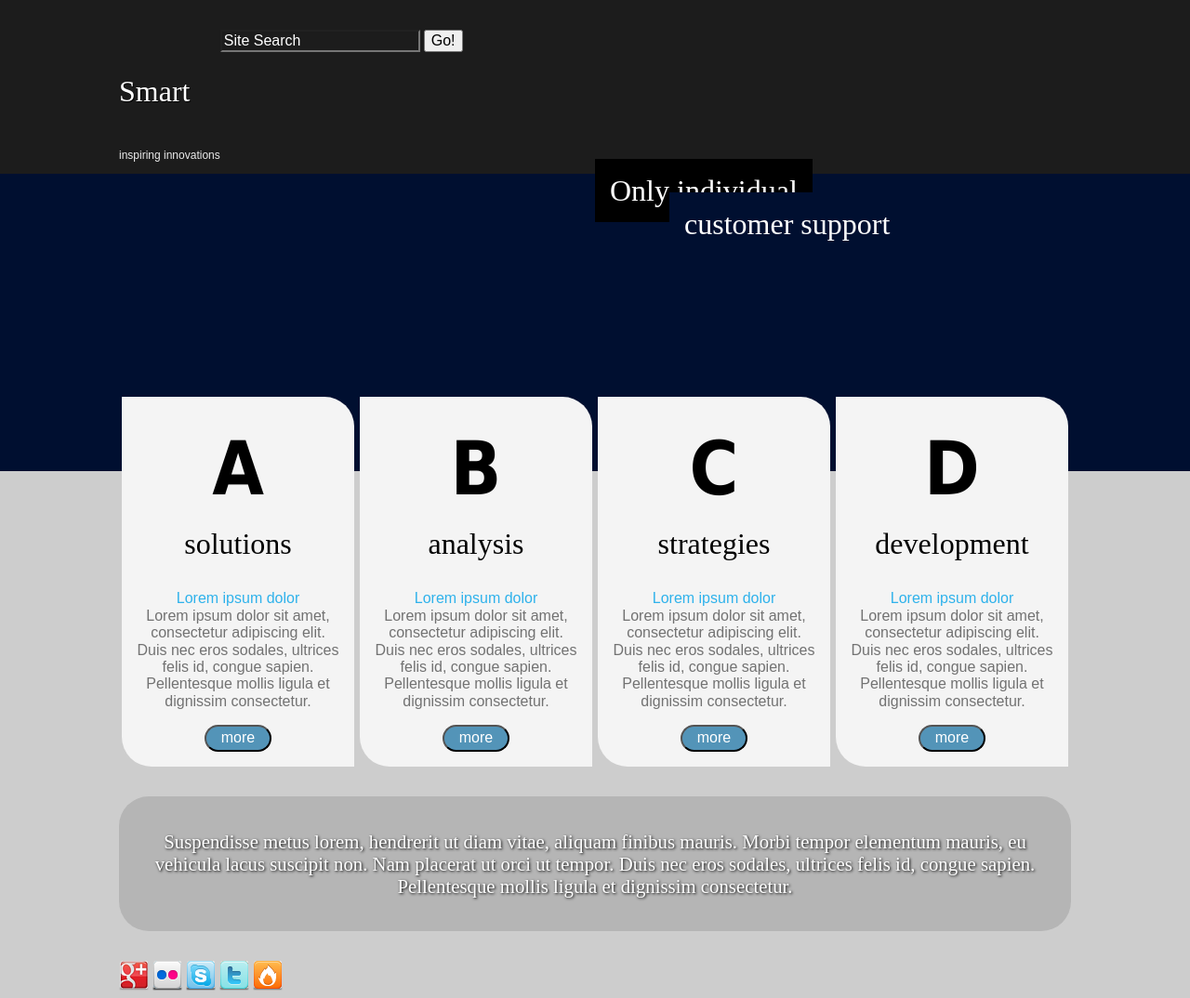
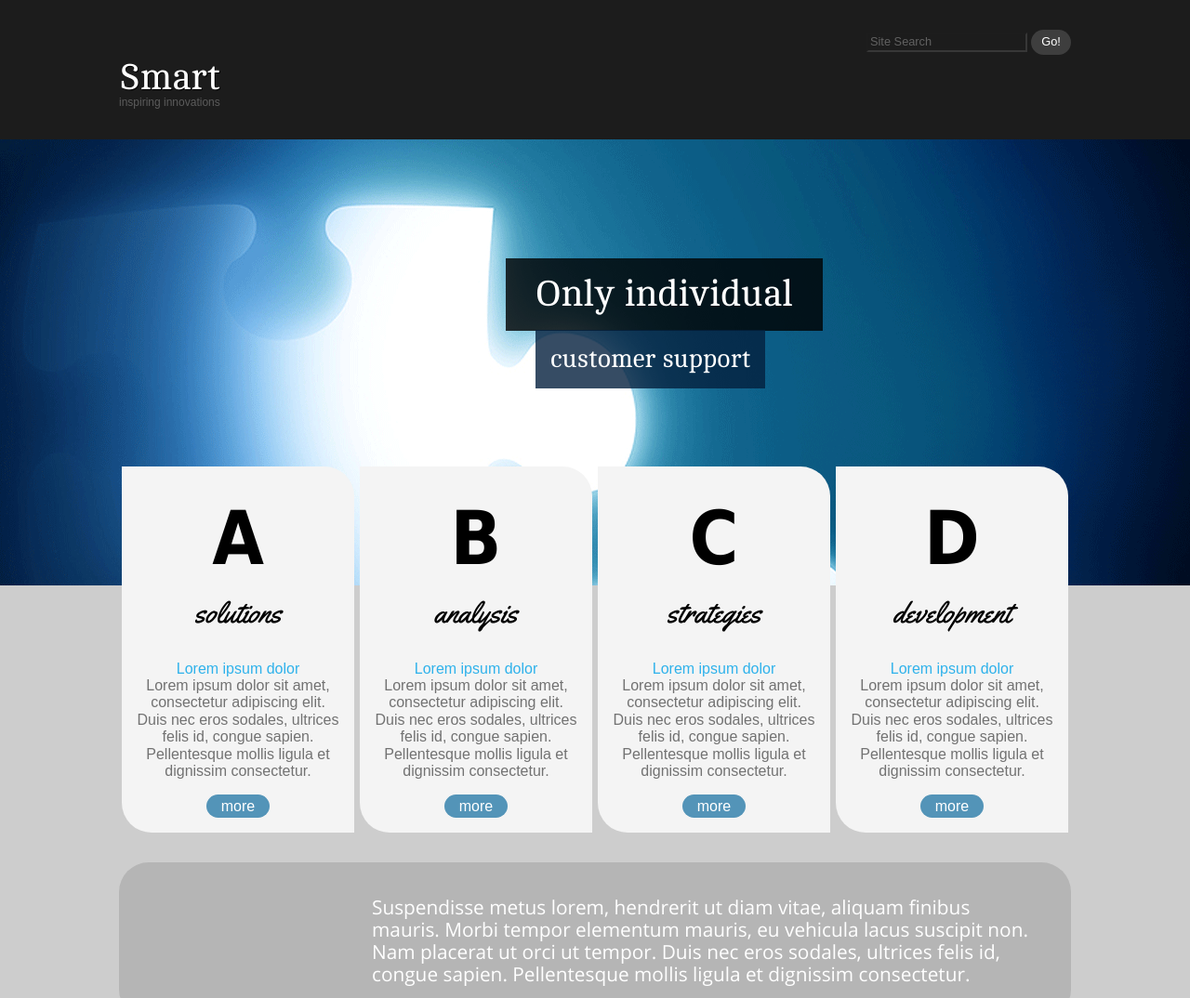
Before and after one commit to svitlua/smart-innovation, a plain HTML site: page index.html in a window 1280 px wide. Shown: the top 1074 px of the page at 93% size. Drawn offline with Linux system fonts and the light colour scheme; a web font is replaced by a local one.

Commit message:
Update styles.css

```diff
--- a/css/styles.css
+++ b/css/styles.css
@@ -1,111 +1,103 @@
-.col-1 {width: 8.33%;}
-.col-2 {width: 16.66%;}
-.col-3 {width: 25%;}
-.col-4 {width: 33.33%;}
-.col-5 {width: 41.66%;}
-.col-6 {width: 50%;}
-.col-7 {width: 58.33%;}
-.col-8 {width: 66.66%;}
-.col-9 {width: 75%;}
-.col-10 {width: 83.33%;}
-.col-11 {width: 91.66%;}
-.col-12 {width: 100%;}
-
 /*FONTS*/
 @font-face {
     font-family: yellowtail;
-    src: url("fonts/Yellowtail-Regular.ttf");
+    src: url("../fonts/Yellowtail-Regular.ttf");
+}
+@font-face {
+    font-family: cambo;
+    src: url("../fonts/Cambo-Regular.ttf");
+}
+@font-face {
+    font-family: openSans;
+    src: url("../fonts/OpenSans-Regular.ttf");
 }
 
-@font-face {
-    font-family: cambo;
-    src: url("fonts/Cambo-Regular.ttf");
-}
-
-@font-face {
-    font-family: openSans;
-    src: url("fonts/OpenSans-Regular.ttf");
-}
-
-/*font-family: 'Yellowtail', cursive;
-font-family: 'Cambo', serif;
-font-family: 'Open Sans', sans-serif;
-*/
 header{
 	display: flex;
 	flex-direction: row;
-	align-content: space-around;
+	justify-content: space-between;
 	background-color: #1c1c1c;
+	padding-right: 8rem;
+	padding-left: 8rem;
+	padding-bottom: 2rem;
 }
 .logo{
 	display: flex;
 	flex-direction: column;
 	text-align: left;
-	padding-top: 3rem;
-	padding-left: 8rem;
-
+	padding-top: 2rem;
 }
 #logo-title{
 	font-family: cambo;
-	font-size: 2rem;
+	font-size: 2.5rem;
 	color: white;
 	text-shadow: 1px 1px #000000;
-
+	line-height: 1.5rem;
+	margin-bottom: 0.5rem;
 }
 #logo-slogan{
 	font-family: "Arial";
 	font-size: 0.75rem;
+	opacity: 0.3;
 	color: #ebebeb;
+	margin: 0rem;
 }
-
 .search{
 	padding-top: 2rem;
-	padding-right: 8rem;
 }
 input[type="text"]{
 	background-color: #1c1c1c;
     color: white;
+    font-family: "Arial";
+	font-size: .8rem;
+	opacity: 0.3;
+
+}
+input[type="submit"]{
+	background-color: #3e3e3e;
+	font-family: "Arial";
+	font-size: .8rem;
+    color: white;
+    border-radius: 1rem;
+    border: none;
+    padding: .4rem .7rem;
 }
 .banner {
-	background: url("banner.png") no-repeat;
+	background: url("../images/banner.png") no-repeat;
 	background-color: #000f30;
-	height: 20rem;
-/*	display: flex;
-	flex-direction: column;*/
+	height: 30rem;
 }
 #banner-only{
+	position: absolute;
 	color: white;
 	font-family: cambo;
-	font-size: 2rem;
-	padding: 1rem 1rem;
-	background-color: black;
-	margin-left: 40rem;
-	margin-top: 5rem;
-
+	font-size: 2.5rem;
+	padding: 1rem 2rem;
+	background: rgba(0, 0, 0, 0.8);
+	margin-left: 34rem;
+	margin-top: 8rem;
 }
-
 #banner-support{
+	position: absolute;
 	color: white;
 	font-family: cambo;
-	font-size: 2rem;
+	font-size: 1.7rem;
 	padding: 1rem 1rem;
-	background-color: #000f30;
-	margin-left: 45rem;
-	margin-top: 25rem;
-
+	background: rgba(4, 32, 62, 0.8);
+	margin-left: 36rem;
+	margin-top: 12.8rem;
 }
-
 main{
 	background-color: #cdcdcd;
 	display: flex;
 	flex-direction: column;
 }
-
 .article-container{
 	display: flex;
 	flex-direction: wrap;
 	margin-left: 8rem;
 	margin-right: 8rem;
+	margin-top: -8rem;
 }
 article{
 	display: flex;
@@ -114,14 +106,22 @@ article{
 	background-color: #f4f4f4;
 	border-top-right-radius: 2rem;
 	border-bottom-left-radius: 2rem;
-	margin-top: -5rem;
 	margin-right: .2rem;
 	margin-left: .2rem;
 	padding: 1rem 1rem;
 }
-
-article:hover{
-
+article:hover .title{
+	color: white;
+}
+article:hover .subtitle{
+	color: white;
+}
+article:hover {
+	background-color: #303030;
+}
+article:hover .more-btn{
+	color: black;
+	background-color: #dfdfdf;
 }
 .title{
 	font-family: "Tahoma";
@@ -129,7 +129,6 @@ article:hover{
 	font-weight: bold;
 	margin-top: 1rem;
 	margin-bottom: 0rem;
-
 }
 .subtitle {
 	font-family: yellowtail;
@@ -150,12 +149,12 @@ article:hover{
 	margin-top: 0rem;
 	text-align: center;
 }
-
 .more-btn{
 	color: white;
 	background-color: #5394b8;
 	border-radius: 1rem;
 	padding: .2rem 1rem;
+	border: none;
 }
 .gray-box{
 	display: flex;
@@ -169,11 +168,11 @@ article:hover{
 	font-family: openSans;
 	font-size: 1.3rem;
 	color: white;
-	text-shadow: 1px 1px 3px #000000;
-	text-align: center;
+	text-align: left;
+	padding-left: 15rem;
 }
 .btn-container{
-	margin: 0rem 8rem 1rem;
+	margin: 0rem 8rem 2rem;
 }
 footer{
 	background-color: #2d2d2d;
```
